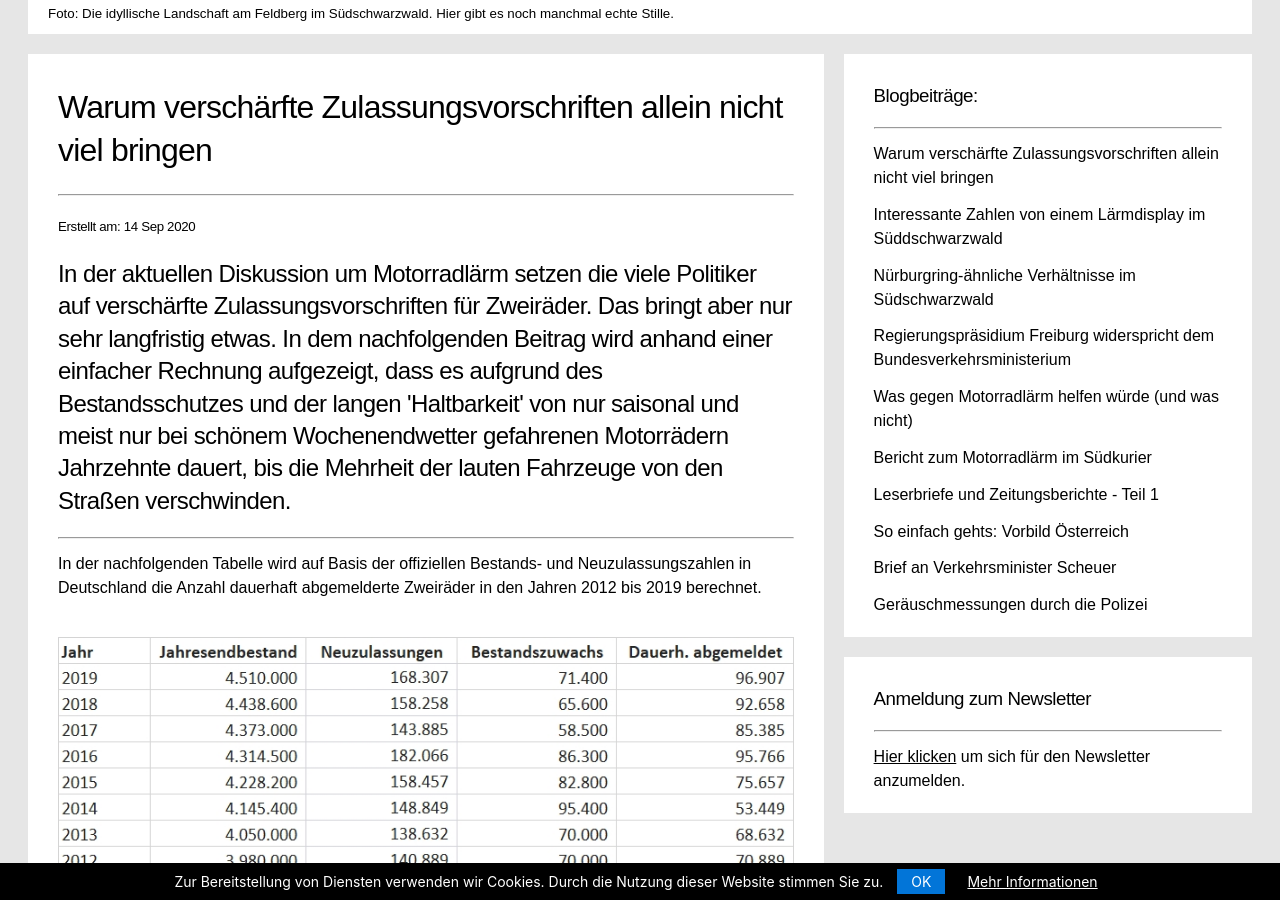
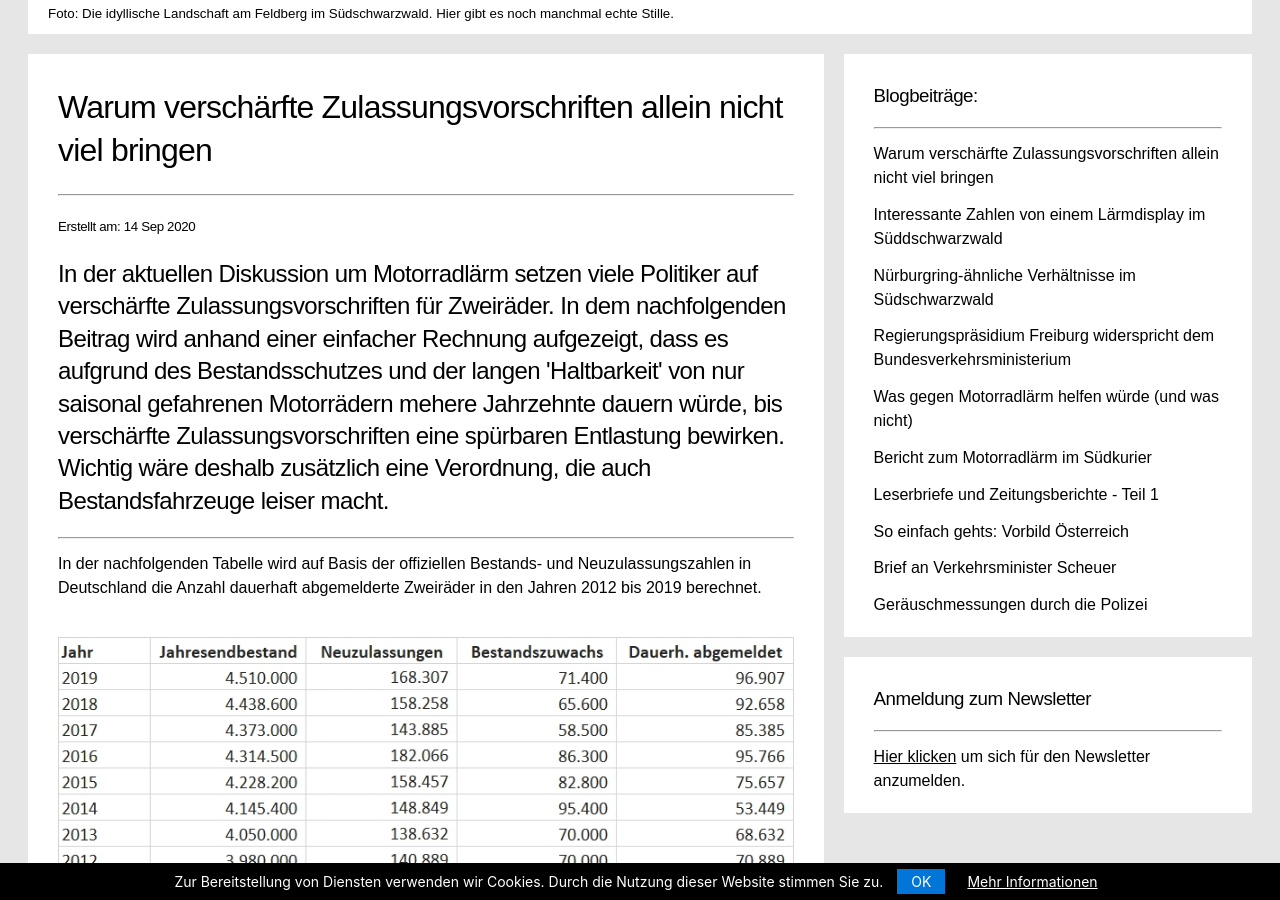
Before and after one commit to rettet-die-stille/rettet-die-stille.github.io, a Jekyll site: the page built from _posts/2020-09-15-warum-verschaerfte-zulassungsvorschriften-allein-nichts-bringen.md, in a window 1280 px wide and 900 px high, scrolled down 397 px. Built offline with Jekyll 4.4.1, drawn with Linux system fonts in a browser that asks for light colours.

Commit message:
Update 2020-09-15-warum-verschaerfte-zulassungsvorschriften-allein-nichts-bringen.md

```diff
--- a/_posts/2020-09-15-warum-verschaerfte-zulassungsvorschriften-allein-nichts-bringen.md
+++ b/_posts/2020-09-15-warum-verschaerfte-zulassungsvorschriften-allein-nichts-bringen.md
@@ -2,7 +2,7 @@
 layout: post
 title: "Warum verschärfte Zulassungsvorschriften allein nicht viel bringen"
 date: 2020-09-14
-shorttext: "In der aktuellen Diskussion um Motorradlärm setzen die viele Politiker auf verschärfte Zulassungsvorschriften für Zweiräder. Das bringt aber nur sehr langfristig etwas. In dem nachfolgenden Beitrag wird anhand einer einfacher Rechnung aufgezeigt, dass es aufgrund des Bestandsschutzes und der langen 'Haltbarkeit' von nur saisonal und meist nur bei schönem Wochenendwetter gefahrenen Motorrädern Jahrzehnte dauert, bis die Mehrheit der lauten Fahrzeuge von den Straßen verschwinden."
+shorttext: "In der aktuellen Diskussion um Motorradlärm setzen viele Politiker auf verschärfte Zulassungsvorschriften für Zweiräder. In dem nachfolgenden Beitrag wird anhand einer einfacher Rechnung aufgezeigt, dass es aufgrund des Bestandsschutzes und der langen 'Haltbarkeit' von nur saisonal gefahrenen Motorrädern mehere Jahrzehnte dauern würde, bis verschärfte Zulassungsvorschriften eine spürbaren Entlastung  bewirken. Wichtig wäre deshalb zusätzlich eine Verordnung, die auch Bestandsfahrzeuge leiser macht."
 ---
 
 In der nachfolgenden Tabelle wird auf Basis der offiziellen Bestands- und Neuzulassungszahlen in Deutschland die Anzahl dauerhaft abgemelderte Zweiräder in den Jahren 2012 bis 2019 berechnet.
```
